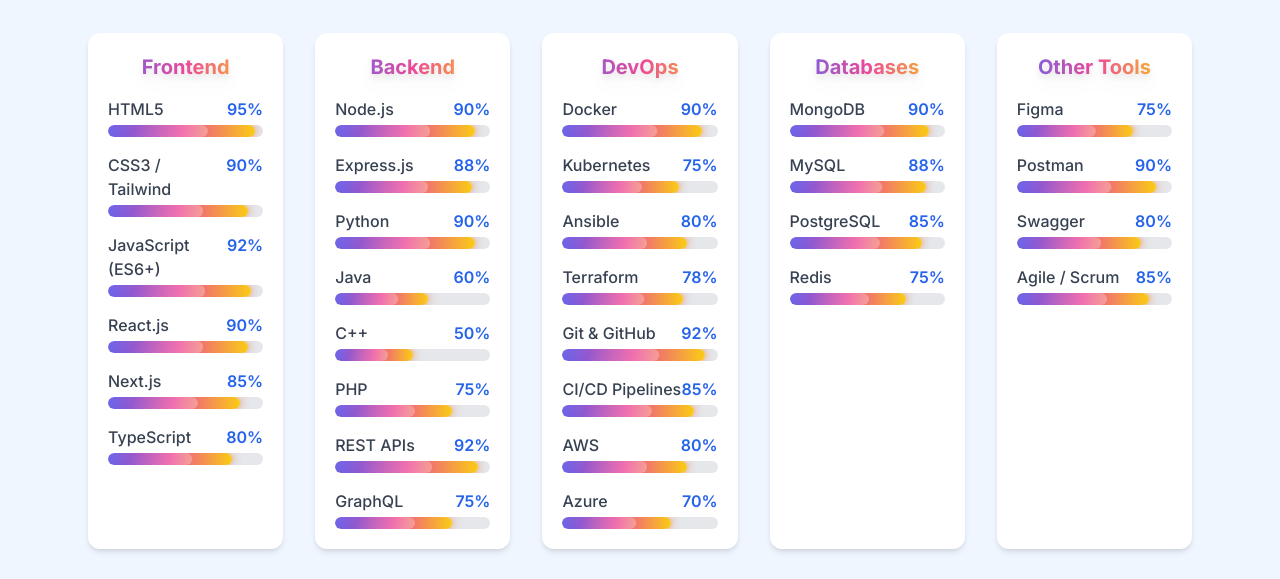
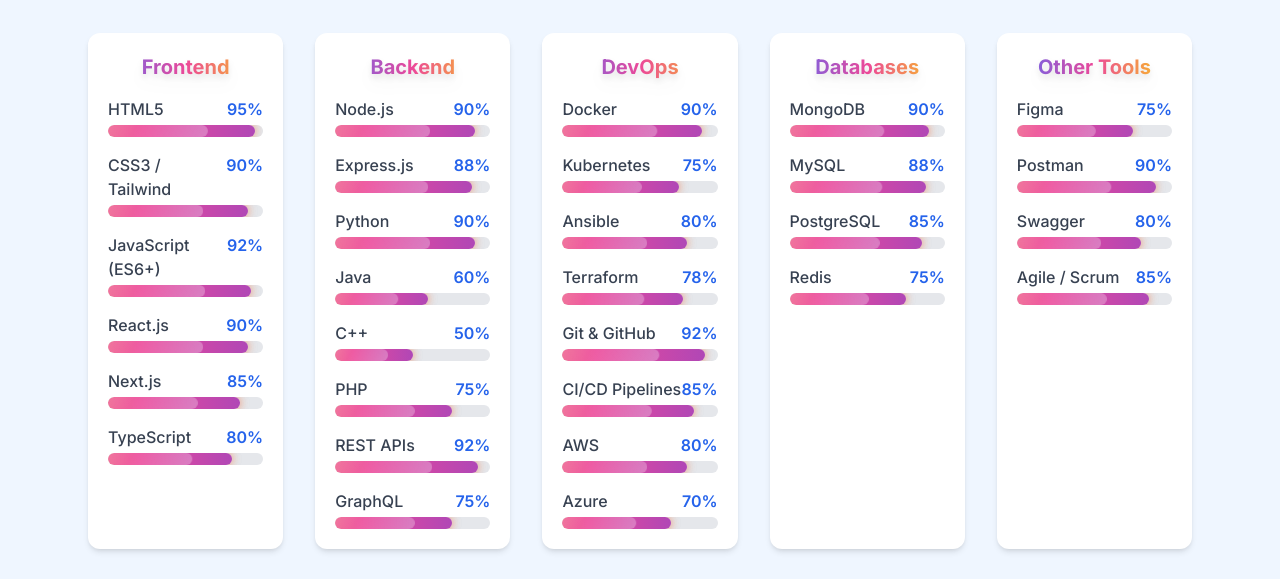
Before and after one commit to hesbonangwenyi606/my-portfolio, a React (Vite) app: page / in a window 1280 px wide. Shown: the part 1885-2464 px from the top of the page. Built offline with nearby package versions, Linux system fonts and the light colour scheme.

Commit message:
skills completed

```diff
--- a/src/components/SkillsSection.tsx
+++ b/src/components/SkillsSection.tsx
@@ -118,7 +118,7 @@
   </div>
 );
 
-/* Skill Progress Bar Component with animated gradient + glow + moving shine */
+/* Skill Progress Bar Component with animated fill + flowing gradient + moving shine */
 const SkillBar = ({ name, level }) => {
   const [inView, setInView] = useState(false);
   const [progress, setProgress] = useState(0);
@@ -160,15 +160,18 @@
         <span className="text-blue-600 font-semibold">{progress}%</span>
       </div>
       <div className="w-full bg-gray-200 rounded-full h-3 overflow-hidden relative">
-        {/* Main gradient bar */}
+        {/* Animated flowing gradient */}
         <div
           className="h-3 rounded-full transition-all duration-500 ease-in-out"
           style={{
             width: `${progress}%`,
-            background: `linear-gradient(90deg, #4f46e5, #ec4899, #facc15)`,
+            background: `linear-gradient(270deg, #4f46e5, #ec4899, #facc15, #4f46e5)`,
+            backgroundSize: "600% 100%",
+            animation: "flowGradient 3s ease infinite",
             boxShadow: `0 0 8px rgba(236,72,153,0.5), 0 0 8px rgba(252,204,21,0.5)`,
           }}
         ></div>
+
         {/* Moving shine overlay */}
         <div
           className="absolute top-0 left-0 h-3 rounded-full pointer-events-none"
@@ -181,15 +184,17 @@
         ></div>
       </div>
 
-      {/* Shine animation keyframes */}
+      {/* Keyframes for gradient flow + shine */}
       <style jsx>{`
         @keyframes shine {
-          0% {
-            transform: translateX(-100%);
-          }
-          100% {
-            transform: translateX(100%);
-          }
+          0% { transform: translateX(-100%); }
+          100% { transform: translateX(100%); }
+        }
+
+        @keyframes flowGradient {
+          0% { background-position: 0% 50%; }
+          50% { background-position: 100% 50%; }
+          100% { background-position: 0% 50%; }
         }
       `}</style>
     </div>
```
